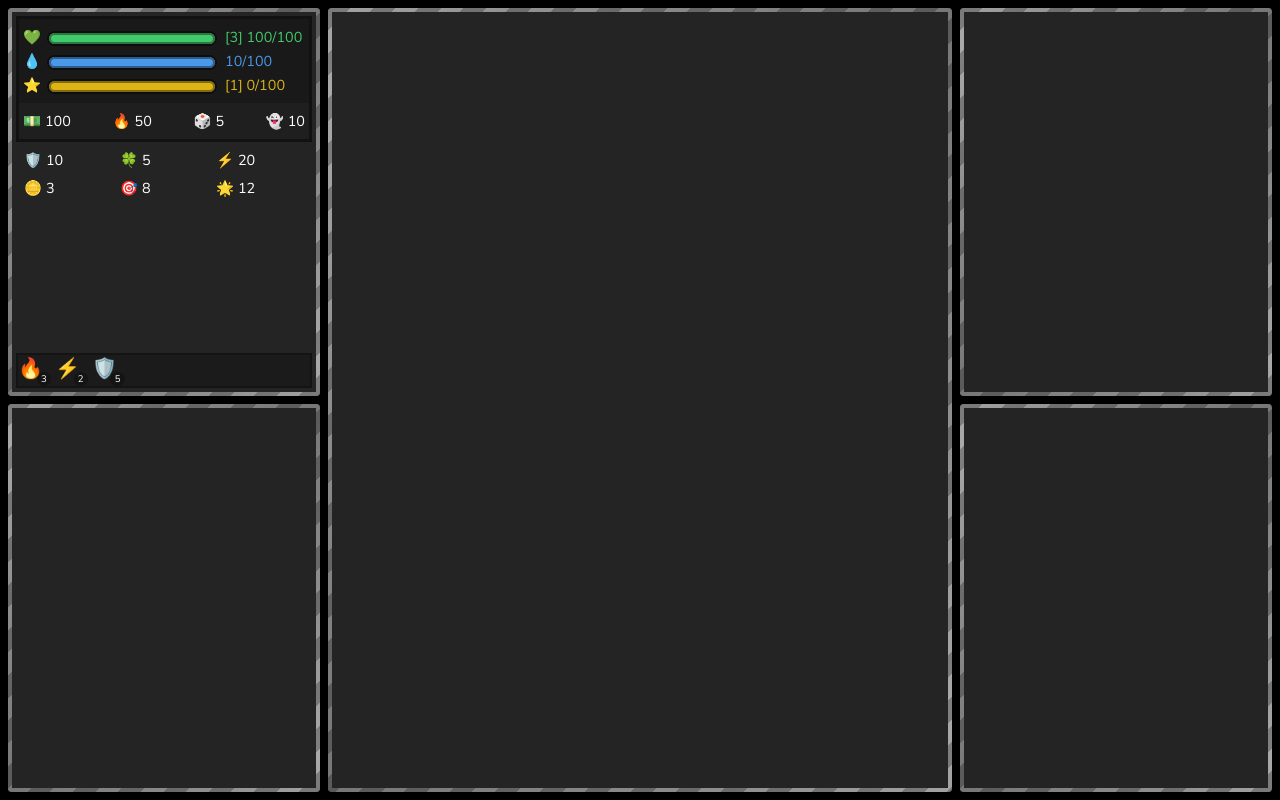
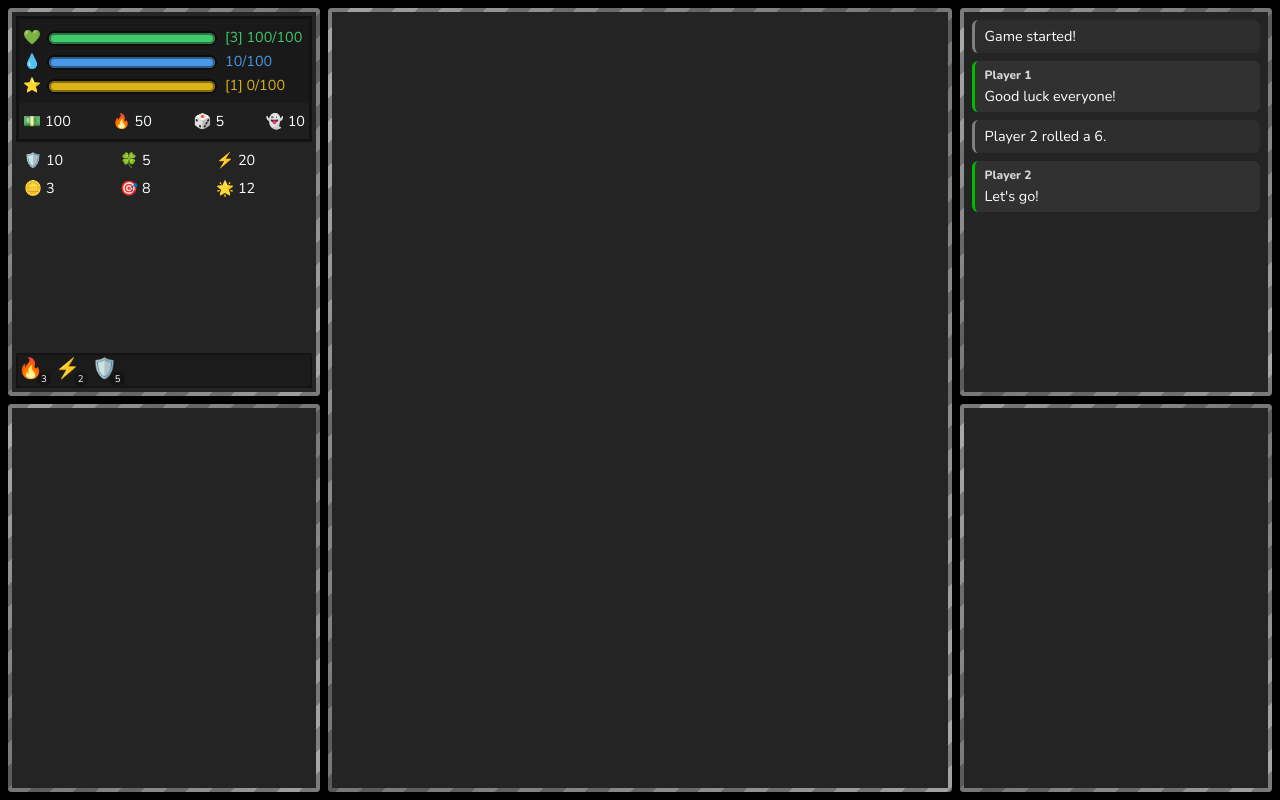
Before and after one commit to ProDreVil/Super-Snaders, a Flask app: page / in a window 1280 px wide. Run offline with Flask 3, Linux system fonts and the light colour scheme.

Commit message:
Prototype for messages panel

```diff
--- /dev/null
+++ b/web/static/css/messages.css
@@ -0,0 +1,41 @@
+.messages-container {
+    display: flex;
+    flex-direction: column;
+    min-height: 0;
+}
+
+.messages-area {
+    gap: 0.5rem;
+    overflow-y: auto;
+    min-height: 0;
+    padding: 0.25rem;
+}
+
+.message {
+    display: flex;
+    flex-direction: column;
+    padding: 0.4rem 0.6rem;
+    border-radius: 0.4rem;
+    gap: 0.15rem;
+}
+
+.message-content {
+    margin: 0;
+    overflow-wrap: anywhere;
+}
+
+.system-message {
+    background-color: rgba(255, 255, 255, 0.04);
+    border-left: 0.2rem solid gray;
+}
+
+.player-message {
+    background-color: rgba(255, 255, 255, 0.06);
+    border-left: 0.2rem solid var(--primary-color);
+}
+
+.message-sender {
+    font-size: 0.75rem;
+    font-weight: 800;
+    opacity: 0.8;
+}
--- a/web/templates/components/messages.html
+++ b/web/templates/components/messages.html
@@ -0,0 +1,18 @@
+<aside class="messages-container container-panel pattern-border">
+    <div class="messages-area flex-col">
+        <div class="message system-message">
+            <p class="message-content">Game started!</p>
+        </div>
+        <div class="message player-message">
+            <span class="message-sender">Player 1</span>
+            <p class="message-content">Good luck everyone!</p>
+        </div>
+        <div class="message system-message">
+            <p class="message-content">Player 2 rolled a 6.</p>
+        </div>
+        <div class="message player-message">
+            <span class="message-sender">Player 2</span>
+            <p class="message-content">Let's go!</p>
+        </div>
+    </div>
+</aside>
--- a/web/templates/index.html
+++ b/web/templates/index.html
@@ -8,6 +8,7 @@
     <link rel="stylesheet" href="{{ url_for('static', filename='css/utilities.css') }}">
     <link rel="stylesheet" href="{{ url_for('static', filename='css/panels.css') }}">
     <link rel="stylesheet" href="{{ url_for('static', filename='css/status.css') }}">
+    <link rel="stylesheet" href="{{ url_for('static', filename='css/messages.css') }}">
     <title>Super Snaders</title>
 </head>
 <!-- class="pattern-stripes" -->
@@ -26,8 +27,7 @@
         </section>
 
         <div class="right-panel flex-col">
-            <aside class="messages-container container-panel pattern-border">
-            </aside>
+            {% include "components/messages.html" %}
             <aside class="shop-container container-panel pattern-border">
             </aside>
         </div>
```
